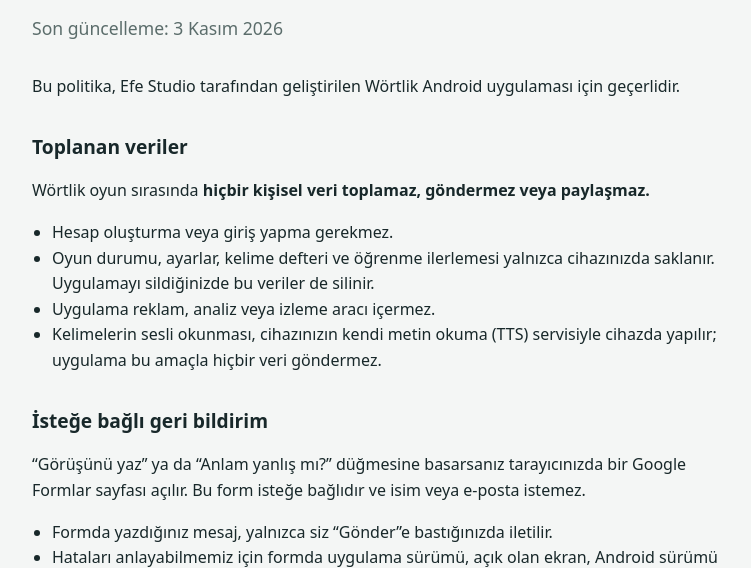
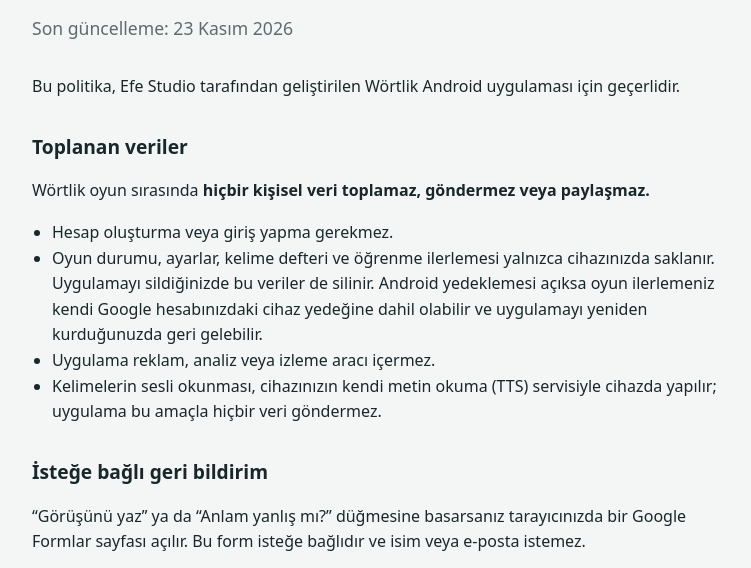
Before and after one commit to efestudioapps/efestudioapps.github.io, a plain HTML site: page woertlik/gizlilik.html in a window 1280 px wide. Shown: the part 154-722 px from the top of the page, without its empty margins (264-1015 px from the left). Drawn offline with Linux system fonts and the light colour scheme.

Commit message:
Wörtlik gizlilik: Android yedeklemesi notu
Co-Authored-By: Claude Opus 5.5 <noreply@anthropic.com>
Claude-Session: https://claude.ai/code/session_01NwRSXUiMLDwecbmzPQ7zhv

```diff
--- a/woertlik/gizlilik.html
+++ b/woertlik/gizlilik.html
@@ -10,13 +10,13 @@
 <div class="wrap">
 <header><a class="brand" href="../">Efe Studio</a><nav><a href="./">Wörtlik</a></nav></header>
 <h1>Wörtlik – Gizlilik Politikası</h1>
-<p class="lead">Son güncelleme: 3 Kasım 2026</p>
+<p class="lead">Son güncelleme: 23 Kasım 2026</p>
 <p>Bu politika, Efe Studio tarafından geliştirilen Wörtlik Android uygulaması için geçerlidir.</p>
 <h2>Toplanan veriler</h2>
 <p>Wörtlik oyun sırasında <b>hiçbir kişisel veri toplamaz, göndermez veya paylaşmaz.</b></p>
 <ul>
 <li>Hesap oluşturma veya giriş yapma gerekmez.</li>
-<li>Oyun durumu, ayarlar, kelime defteri ve öğrenme ilerlemesi yalnızca cihazınızda saklanır. Uygulamayı sildiğinizde bu veriler de silinir.</li>
+<li>Oyun durumu, ayarlar, kelime defteri ve öğrenme ilerlemesi yalnızca cihazınızda saklanır. Uygulamayı sildiğinizde bu veriler de silinir. Android yedeklemesi açıksa oyun ilerlemeniz kendi Google hesabınızdaki cihaz yedeğine dahil olabilir ve uygulamayı yeniden kurduğunuzda geri gelebilir.</li>
 <li>Uygulama reklam, analiz veya izleme aracı içermez.</li>
 <li>Kelimelerin sesli okunması, cihazınızın kendi metin okuma (TTS) servisiyle cihazda yapılır; uygulama bu amaçla hiçbir veri göndermez.</li>
 </ul>
```
